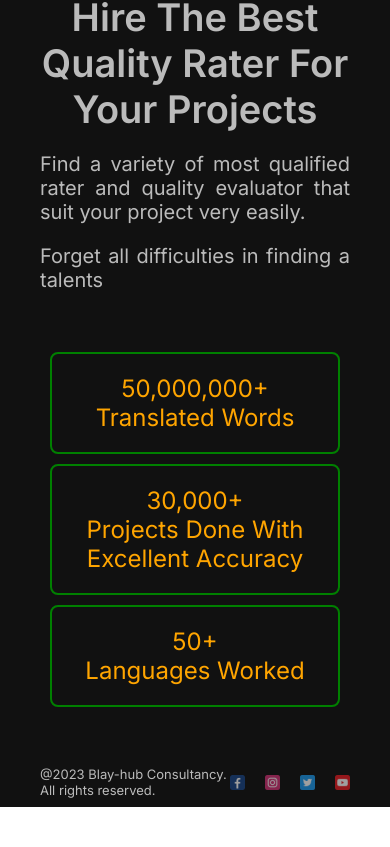
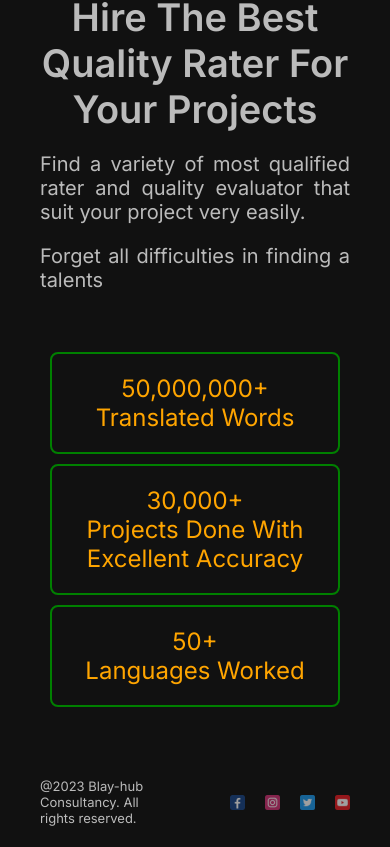
Before and after one commit to Seunfola/blay-hub, a Next.js app: page / in a window 390 px wide. Shown: the part 837-1684 px from the top of the page. Before the commit the page ends 1644 px from the top, so only its background shows below. Built offline with nearby package versions, Linux system fonts and the light colour scheme.

Commit message:
footer fitted

```diff
--- a/src/components/footer/Footer.jsx
+++ b/src/components/footer/Footer.jsx
@@ -5,7 +5,7 @@ import Image from 'next/image';
 const Footer = () => {
   return (
     <div className={styles.container}>
-      <div> @2023 Blay-hub Consultancy. All rights reserved.</div>
+      <div className={styles.text}> @2023 Blay-hub Consultancy. All rights reserved.</div>
       <div className={styles.social}>
         <Image src="/1.png" width={15} height={15} className={styles.icon} alt='facebook' />
         <Image src="/2.png" width={15} height={15} className={styles.icon} alt='insta' />
--- a/src/components/footer/footer.module.css
+++ b/src/components/footer/footer.module.css
@@ -14,3 +14,12 @@
     opacity: 0.6;
     cursor: pointer;
 }
+@media only screen and (max-width: 896px) and (min-width: 360px){
+ .container{
+    margin-bottom:20px ;
+    margin-top: 20px;
+    }
+    .text{
+        width: 43%;
+    }
+ }
```
